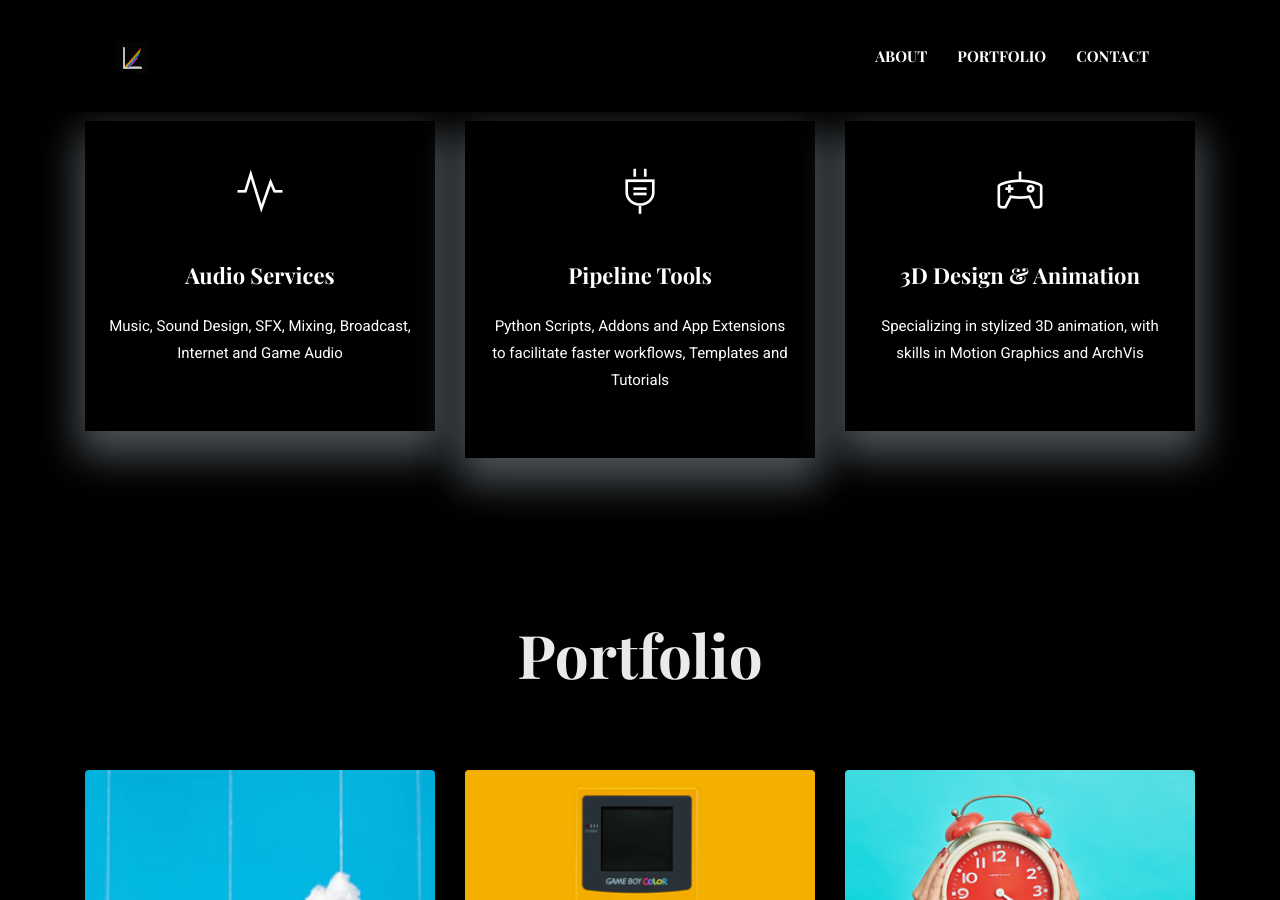
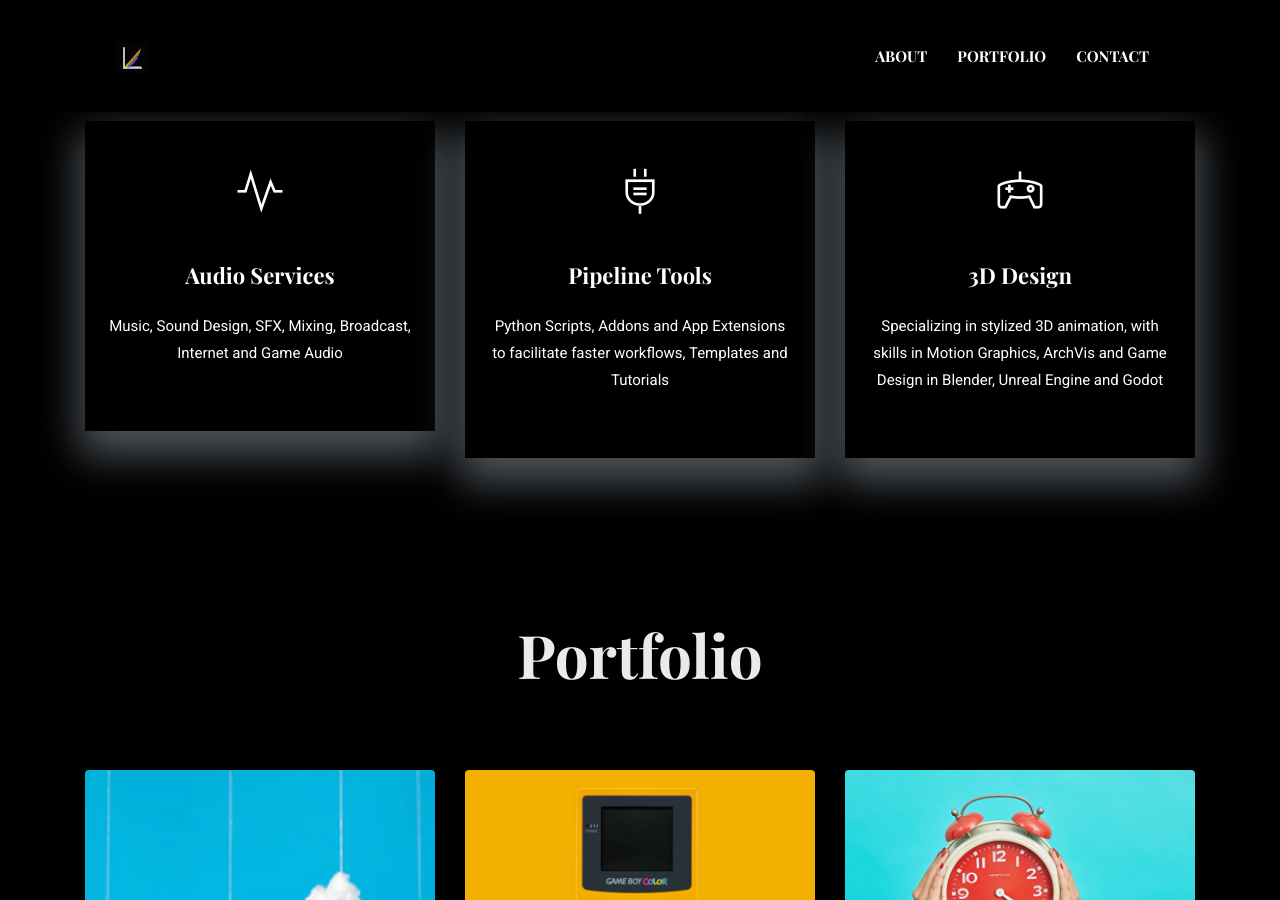
Before and after one commit to SpectralVectors/spectralvectors.github.io, a Jekyll site: the page built from index.html, in a window 1280 px wide and 900 px high, scrolled down 1424 px. Built offline with Jekyll 4.4.1, drawn with Linux system fonts in a browser that asks for light colours.

Commit message:
Update settings.yml

```diff
--- a/_data/settings.yml
+++ b/_data/settings.yml
@@ -148,9 +148,9 @@ services:
       active: true,
     }
   - {
-      name: 3D Design & Animation,
+      name: 3D Design,
       icon: ti-game,
-      description: "Specializing in stylized 3D animation, with skills in Motion Graphics and ArchVis",
+      description: "Specializing in stylized 3D animation, with skills in Motion Graphics, ArchVis and Game Design in Blender, Unreal Engine and Godot",
       active: true,
     }
 
```
